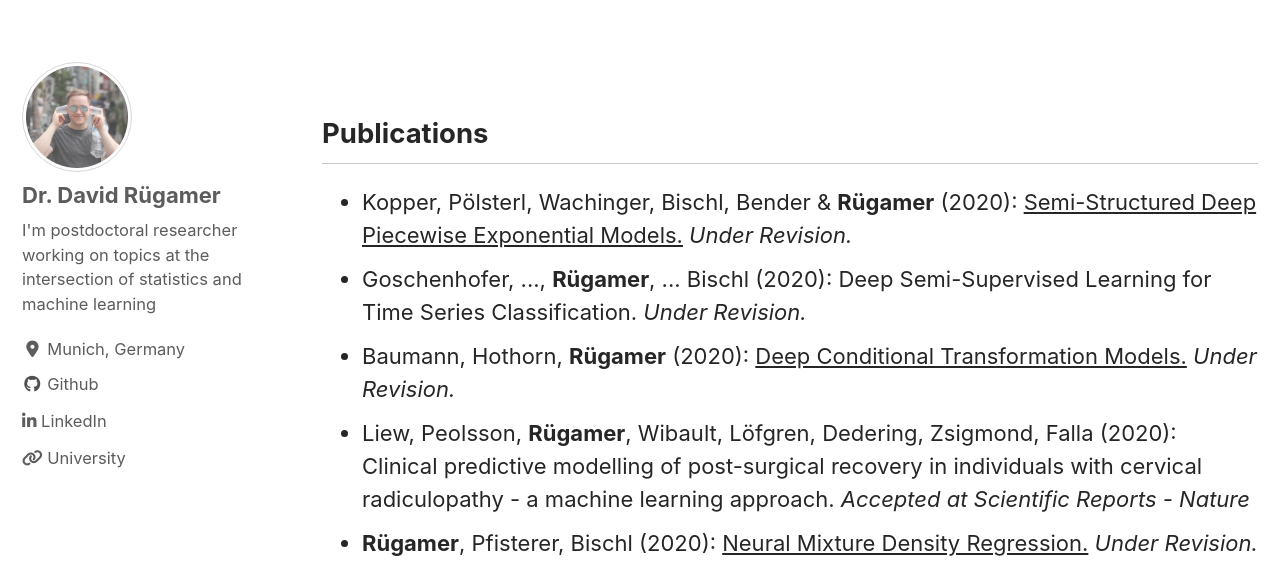
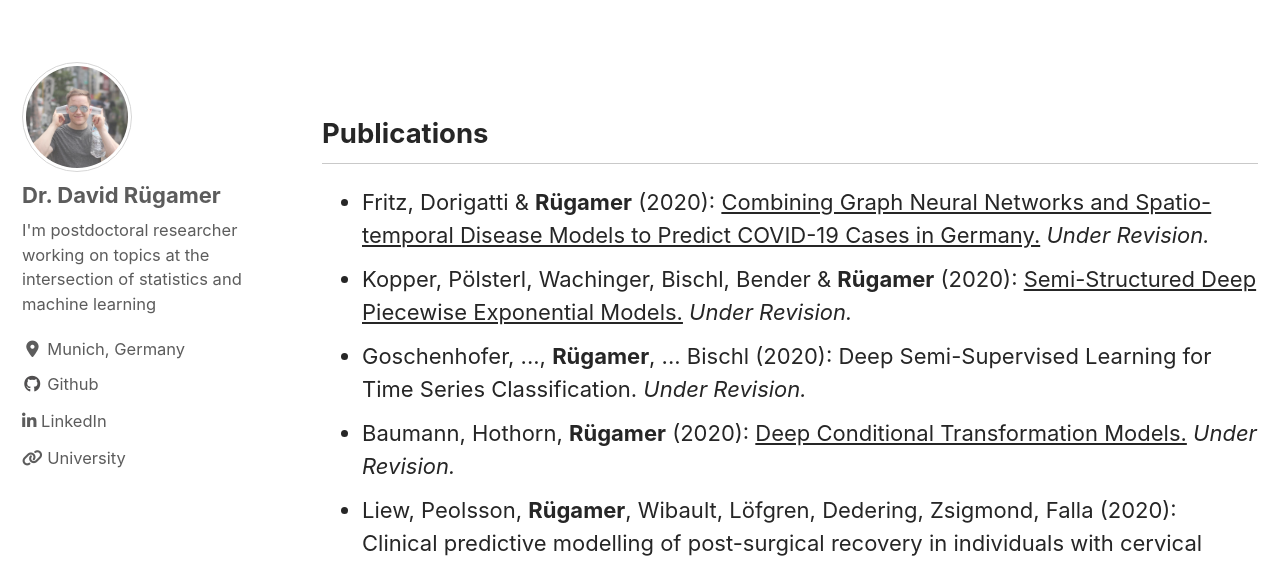
Before and after one commit to davidruegamer/davidruegamer.github.io, a Jekyll site: the page built from _pages/publications.md, in a window 1280 px wide and 900 px high, cut to the strip 333-900 px from the top of the window. Built offline with Jekyll 4.4.1, drawn with Linux system fonts in a browser that asks for light colours; cached includes are drawn as plain includes; nearby versions of some CDN libraries; comment, search, counter and statistics services are not loaded; a style sheet for code colours, icons or effects is not loaded.

Commit message:
add covid

```diff
--- a/_pages/publications.md
+++ b/_pages/publications.md
@@ -15,6 +15,7 @@ Publications
 ---------------
 
 <ul>
+<li> Fritz, Dorigatti & <b>R&uuml;gamer</b> (2020): <a href="https://arxiv.org/abs/2101.00661">Combining Graph Neural Networks and Spatio-temporal Disease Models to Predict COVID-19 Cases in Germany.</a> <i>Under Revision.</i></li>
 <li> Kopper, P&ouml;lsterl, Wachinger, Bischl, Bender & <b>R&uuml;gamer</b> (2020): <a href="https://arxiv.org/abs/2011.05824">Semi-Structured Deep Piecewise Exponential Models.</a> <i>Under Revision.</i></li>
 <li> Goschenhofer, ..., <b>R&uuml;gamer</b>, ... Bischl (2020): Deep Semi-Supervised Learning for Time Series Classification. <i>Under Revision.</i></li>
 <li> Baumann, Hothorn, <b>R&uuml;gamer</b> (2020): <a href="https://arxiv.org/abs/2010.07860">Deep Conditional Transformation Models.</a> <i>Under Revision.</i></li>
```
